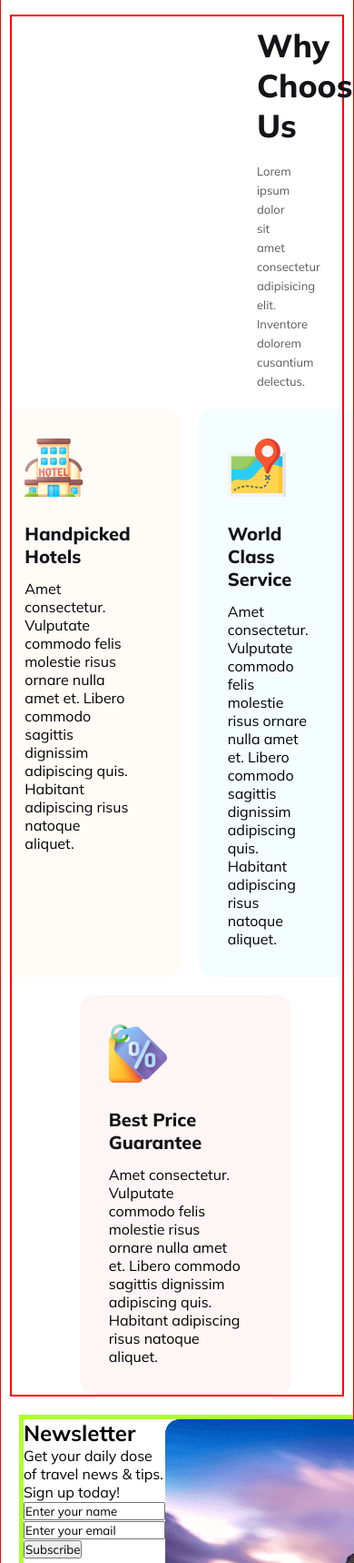
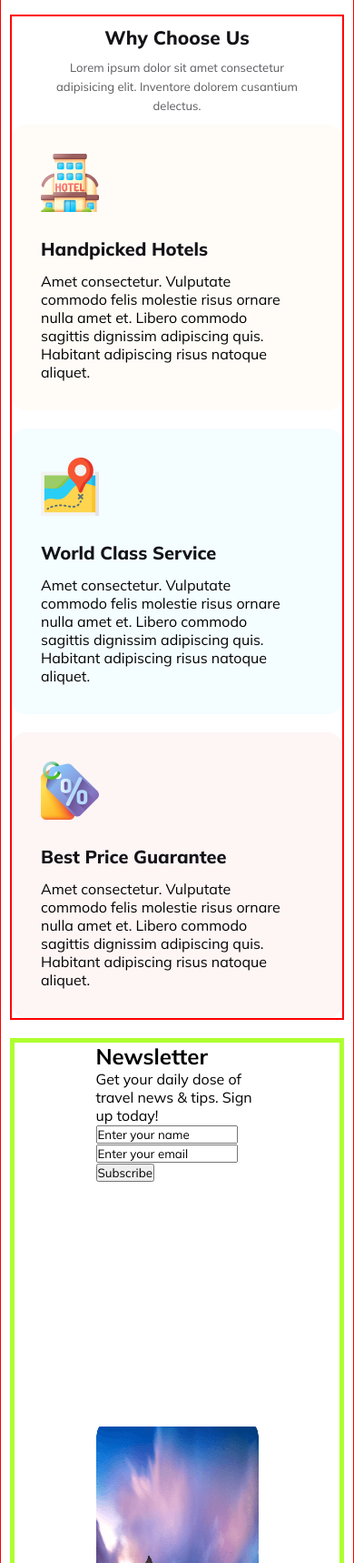
Before and after one commit to moudud-hoq/B9A2-Hero-Travel, a plain HTML site: page index.html in a window 390 px wide. Shown: the part 2980-4698 px from the top of the page at 91% size. Drawn offline with Linux system fonts and the light colour scheme.

Commit message:
Newsletter Section  Update and Responsive

```diff
--- a/index.html
+++ b/index.html
@@ -138,6 +138,7 @@
 
         <!-- Start Newsletter Area -->
         <section class="newsletter">
+
             <div class="newalwtter-content">
                 <h2 class="content-title">Newsletter</h2>
                 <p class="content-description">Get your daily dose of travel news & tips. Sign up today!</p>
@@ -146,6 +147,7 @@
                 <input type="email" class="content-input" value="Enter your email">
                 <button class="newsletter-btn">Subscribe</button>
             </div>
+
             <div class="newsletter-img">
                 <img src="Images/Rectangle 8 (1).png">
             </div>
@@ -163,7 +165,12 @@
             erat maecenas vitae elementum ultricies nullam.
         </p>
         <div class="footer-social-logo">
-            <img src="Images/Social.png" alt="">
+            <svg xmlns="http://www.w3.org/2000/svg" width="175" height="24" viewBox="0 0 175 24" fill="none">
+                <path d="M19.8879 6.65563C19.1421 6.98551 18.3548 7.19169 17.5262 7.31539C18.3548 6.82057 19.0178 6.0371 19.3078 5.0887C18.5206 5.54228 17.6505 5.87216 16.6975 6.07834C15.9517 5.29487 14.8745 4.80005 13.7143 4.80005C11.4769 4.80005 9.6539 6.6144 9.6539 8.84109C9.6539 9.17097 9.69533 9.45962 9.7782 9.74827C6.42212 9.58333 3.39751 7.97516 1.36729 5.50105C1.03583 6.11957 0.828661 6.77934 0.828661 7.52157C0.828661 8.92356 1.53302 10.1606 2.65171 10.9029C1.98879 10.8616 1.36729 10.6967 0.787228 10.408V10.4493C0.787228 12.4286 2.19595 14.078 4.06044 14.4491C3.72897 14.5315 3.35608 14.5728 2.98318 14.5728C2.73458 14.5728 2.44455 14.5315 2.19595 14.4903C2.73458 16.0985 4.22617 17.2943 6.00779 17.2943C4.59907 18.3664 2.85888 19.0262 0.95296 19.0262C0.621495 19.0262 0.290031 19.0262 0 18.9849C1.82305 20.1395 3.93614 20.7993 6.25639 20.7993C13.7558 20.7993 17.8576 14.614 17.8576 9.25345C17.8576 9.0885 17.8576 8.88233 17.8576 8.71739C18.6449 8.18133 19.3492 7.48033 19.8879 6.65563Z" fill="#131318"/>
+                <path d="M55.2142 23.1658V13.3286H51.8879V9.49479H55.2142V6.6675C55.2142 3.38645 57.2278 1.59985 60.1687 1.59985C61.5775 1.59985 62.7882 1.70424 63.1411 1.75089V5.17978L61.1014 5.18071C59.5019 5.18071 59.1922 5.93712 59.1922 7.0471V9.49479H63.0068L62.5101 13.3286H59.1922V23.1658H55.2142Z" fill="#131318"/>
+                <path d="M107.196 5.83789C105.971 5.83789 104.774 6.19929 103.756 6.87637C102.738 7.55346 101.944 8.51583 101.476 9.64179C101.007 10.7677 100.884 12.0067 101.123 13.202C101.362 14.3973 101.952 15.4953 102.818 16.3571C103.684 17.2188 104.787 17.8057 105.988 18.0435C107.189 18.2812 108.434 18.1592 109.565 17.6928C110.697 17.2264 111.664 16.4366 112.344 15.4233C113.024 14.41 113.387 13.2186 113.387 11.9999C113.387 10.3656 112.735 8.7983 111.574 7.6427C110.413 6.4871 108.838 5.83789 107.196 5.83789ZM107.196 15.9997C106.401 15.9997 105.624 15.7651 104.963 15.3256C104.302 14.8861 103.787 14.2614 103.483 13.5305C103.179 12.7997 103.099 11.9954 103.254 11.2196C103.409 10.4437 103.792 9.73097 104.354 9.17159C104.916 8.61221 105.632 8.23126 106.412 8.07693C107.191 7.9226 108 8.0018 108.734 8.30454C109.468 8.60728 110.096 9.11994 110.538 9.77771C110.979 10.4355 111.215 11.2088 111.215 11.9999C111.215 13.0607 110.791 14.0781 110.038 14.8282C109.284 15.5783 108.262 15.9997 107.196 15.9997Z" fill="#131318"/>
+                <path fill-rule="evenodd" clip-rule="evenodd" d="M162.788 0C156.397 0 151.255 5.11733 151.255 11.4781C151.255 16.5476 154.571 20.8519 159.136 22.3823C159.713 22.478 159.905 22.1432 159.905 21.8084C159.905 21.5215 159.905 20.8041 159.905 19.8476C156.685 20.565 156.013 18.3172 156.013 18.3172C155.484 16.9781 154.715 16.6433 154.715 16.6433C153.658 15.9259 154.811 15.9259 154.811 15.9259C155.964 16.0216 156.589 17.1215 156.589 17.1215C157.598 18.8911 159.28 18.365 159.953 18.0781C160.049 17.3128 160.337 16.8346 160.674 16.5476C158.127 16.2607 155.436 15.2563 155.436 10.8564C155.436 9.61293 155.868 8.56077 156.637 7.79556C156.541 7.50861 156.109 6.3608 156.733 4.73473C156.733 4.73473 157.694 4.44777 159.905 5.93037C160.818 5.69124 161.827 5.54776 162.788 5.54776C163.749 5.54776 164.759 5.69124 165.672 5.93037C167.882 4.44777 168.843 4.73473 168.843 4.73473C169.468 6.31297 169.083 7.46078 168.939 7.79556C169.66 8.60859 170.141 9.61293 170.141 10.8564C170.141 15.2563 167.45 16.2129 164.855 16.4998C165.287 16.8346 165.624 17.552 165.624 18.6041C165.624 20.1345 165.624 21.378 165.624 21.7606C165.624 22.0476 165.816 22.4302 166.44 22.3345C171.006 20.8519 174.321 16.5476 174.321 11.4781C174.321 5.11733 169.18 0 162.788 0Z" fill="#131318"/>
+              </svg>
         </div>
         <p>2017, All Rights Reserved.</p>
     </footer>
--- a/styles/main.css
+++ b/styles/main.css
@@ -46,7 +46,7 @@ main {
 
 #banner-title {
     color: #FFF;
-    font-size: 55px;
+    font-size: 3em;
     font-weight: 700;
 }
 
@@ -198,8 +198,14 @@ input#b-input,
 }
 
 .choose-text {
+    padding: 10px 22rem;
+    display: flex;
+    flex-direction: column;
+    justify-content: center;
+    align-items: center;
     text-align: center;
-    padding: 10px 270px 20px 270px;
+    gap: 10px;
+    /* padding: 10px 270px 20px 270px; */
 }
 
 #choose-title {
@@ -208,17 +214,13 @@ input#b-input,
     font-family: Mulish;
     font-size: 35px;
     font-weight: 800;
-    margin: 0 0 18px 0;
 }
 
 #choose-description {
     color: rgba(19, 19, 24, 0.70);
-    text-align: center;
-    font-family: Mulish;
     font-size: 13px;
     font-weight: 400;
     line-height: 21px;
-    /* 162.5% */
 }
 
 .choose-card {
@@ -269,13 +271,27 @@ input#b-input,
 
 /* Start Newsletter Area */
 .newsletter {
-    margin: 10px 10px;
     border: 5px solid greenyellow;
-    width: 100%;
+    max-width: 1150px;
     display: flex;
-    justify-content: space-between;
+    justify-content: center;
+    align-items: center;
 }
 
+.newalwtter-content {
+    width: 50%;
+    min-height: 422px;
+
+}
+.newsletter-img {
+    width: 50%;
+}
+.newsletter-img img {
+    width: 100%;
+    min-height: 422px;
+
+    display: block;
+}
 /* End Newsletter Area */
 
 /* Start Footer Area */
@@ -338,11 +354,6 @@ footer {
         color: #FFF;
     }
 
-    /* End Banner Section */
-
-
-
-
     /* Popular Tour */
     .popular-tour-section {
         display: flex;
@@ -353,6 +364,31 @@ footer {
         padding-right: 0rem;
     }
 
+    /* Choose Area */
+.choose {
+    margin: 20px 0;
+    border: 2px solid red;
+}
+
+.choose-text {
+    padding: 10px 2rem;
+}
+
+#choose-title {
+    font-size: 1.3em;
+}
+
+.choose-card {
+display: flex;
+flex-direction: column;
+}
+/* End Choose Are */
+
+/* Newsletter Area */
+.newsletter {
+    display: flex;
+    flex-direction: column;
+}
     /*responsive done*/
 
 }
```
